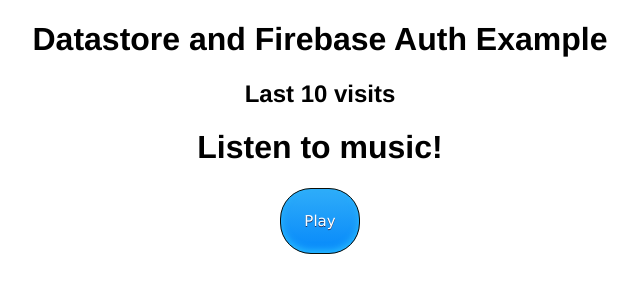
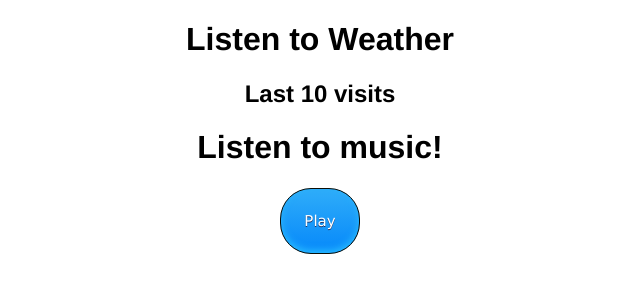
Before and after one commit to rachelxwang/listentoweather, a Flask app: page / in a window 1280 px wide. Shown: the top 300 px of the page, without its empty margins (320-960 px from the left). Run offline with Flask 2, Linux system fonts and the light colour scheme; data that the repository does not hold is empty; parts of the project's set-up code (start-up, migrations or seed data) failed here and were passed over.

Commit message:
adskfja;lsdjfl;kads

```diff
--- a/building-an-app/requirements.txt
+++ b/building-an-app/requirements.txt
@@ -3,3 +3,4 @@
 pyknon==1.2
 ipstack==0.1.4
 requests==2.22.0
+pygame==1.9.6
--- a/building-an-app/templates/index.html
+++ b/building-an-app/templates/index.html
@@ -1,13 +1,13 @@
 <!doctype html>
 <html>
 <head>
-  <title>Datastore and Firebase Auth Example</title>
+  <title>Listen to Weather</title>
   <script src="{{ url_for('static', filename='script.js') }}"></script>
   <link type="text/css" rel="stylesheet" href="{{ url_for('static', filename='style.css') }}">
 </head>
 <body>
 
-  <h1>Datastore and Firebase Auth Example</h1>
+  <h1>Listen to Weather</h1>
 
   <h2>Last 10 visits</h2>
 {% for time in times %}  <p>{{ time['timestamp'] }}</p>
```
Also changed, not shown: 1 other file.
